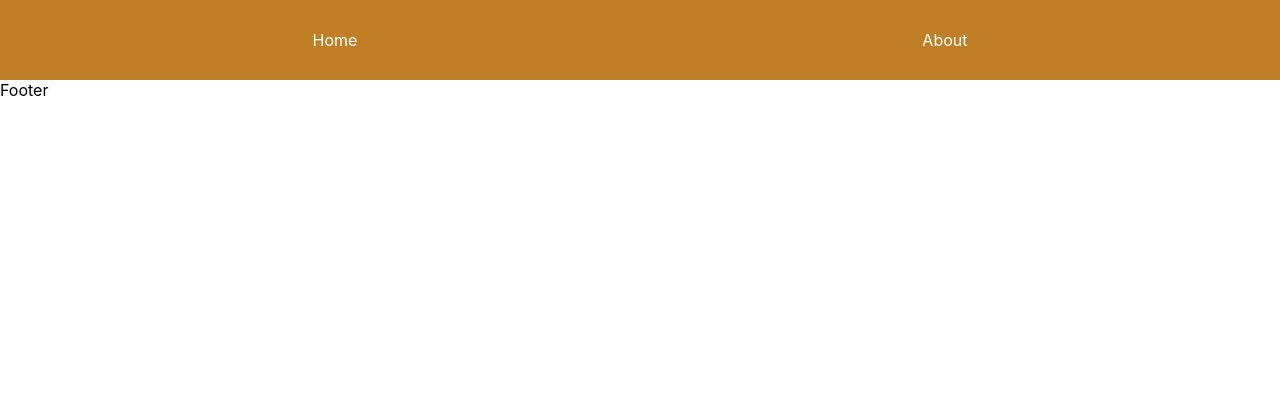
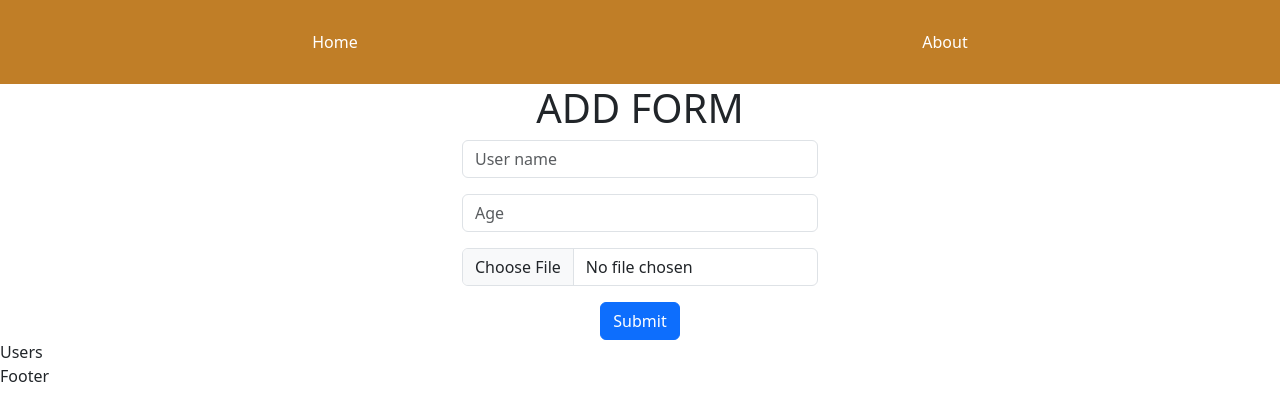
Before and after one commit to MinayeAliyeva/react-redux-typescript, a React (Create React App) app in the folder my-app/: page / in a window 1280 px wide. Shown: the top 420 px of the page. Built offline with nearby package versions, Linux system fonts and the light colour scheme.

Commit message:
added structure

```diff
--- a/my-app/src/Components/Home.tsx
+++ b/my-app/src/Components/Home.tsx
@@ -1,11 +1,51 @@
-import React from 'react'
-
+import Container from "react-bootstrap/Container";
+import Row from "react-bootstrap/Row";
+import Col from "react-bootstrap/Col";
+import InputGroup from "react-bootstrap/InputGroup";
+import Form from "react-bootstrap/Form";
+import Button from "react-bootstrap/Button";
+import Users from "./Users";
 const Home = () => {
   return (
-    <>
+    <section>
+      <Container>
+        <Row>
+          <Col></Col>
+          <Col>
+            <h1 className="text-center">ADD FORM</h1>
+            <form className="d-flex flex-column align-items-center ">
+              <InputGroup className="mb-3">
+                <Form.Control
+                  placeholder="User name"
+                  aria-label="Username"
+                  aria-describedby="basic-addon1"
+                />
+              </InputGroup>
+              <InputGroup className="mb-3">
+                <Form.Control
+                  type="number"
+                  placeholder="Age"
+                  aria-label="Username"
+                  aria-describedby="basic-addon1"
+                />
+              </InputGroup>
+              <InputGroup className="mb-3">
+                <Form.Control
+                  type="file"
+                  placeholder="Username"
+                  aria-label="Username"
+                  aria-describedby="basic-addon1"
+                />
+              </InputGroup>
+              <Button variant="primary">Submit</Button>{" "}
+            </form>
+          </Col>
+          <Col></Col>
+        </Row>
+      </Container>
+      <Users/>
+    </section>
+  );
+};
 
-    </>
-  )
-}
-
-export default Home
+export default Home;
--- /dev/null
+++ b/my-app/src/Components/Users.tsx
@@ -0,0 +1,9 @@
+import React from 'react'
+
+const Users = () => {
+  return (
+    <div>Users</div>
+  )
+}
+
+export default Users
--- a/my-app/src/index.tsx
+++ b/my-app/src/index.tsx
@@ -5,6 +5,7 @@ import "./index.css";
 import reportWebVitals from "./reportWebVitals";
 import { router } from "./Routes/Routes";
 import "../src/scss/main.css";
+import 'bootstrap/dist/css/bootstrap.min.css';
 const root = ReactDOM.createRoot(
   document.getElementById("root") as HTMLElement
 );
```
